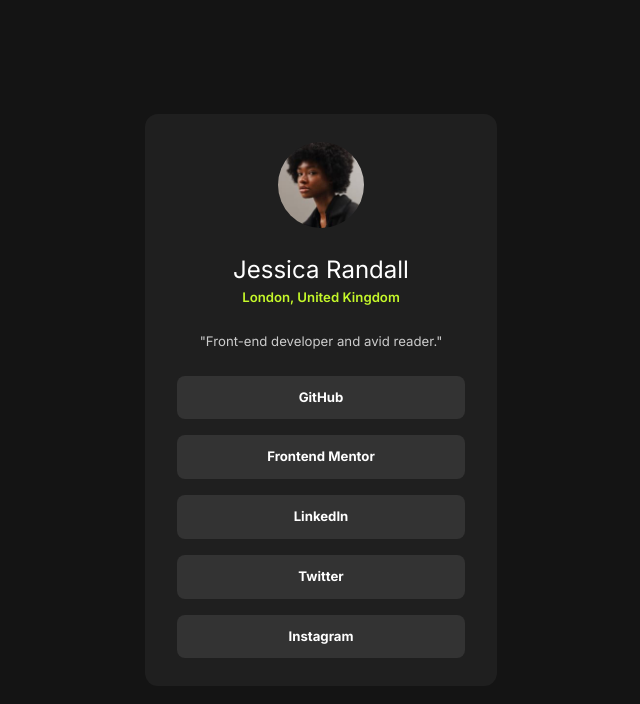
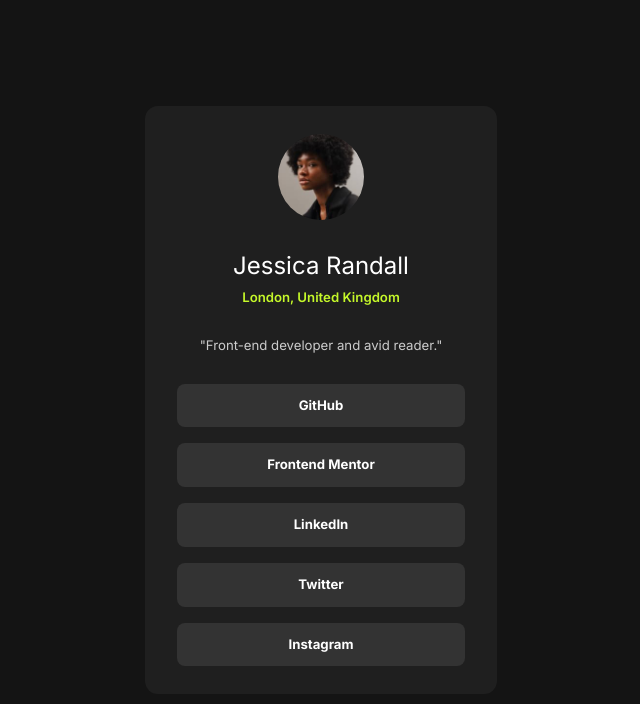
Before and after one commit to ayemteezy/social-links, a plain HTML site: page index.html in a window 1280 px wide. Shown: the whole page, without its empty margins (319-959 px from the left). Drawn offline with Linux system fonts and the light colour scheme.

Commit message:
style: changes in spacing

```diff
--- a/style.css
+++ b/style.css
@@ -85,7 +85,7 @@
 /* general styles */
 body {
   --content-padding: 1.5rem;
-  --content-spacing: 1.5rem;
+  --content-spacing: 1.75rem;
 
   background-color: var(--clr-primary-900);
   font-family: var(--ff-base);
@@ -124,6 +124,12 @@
   gap: var(--content-spacing);
 }
 
+.profile__info {
+  display: flex;
+  flex-direction: column;
+  gap: 0.25rem;
+}
+
 .profile__image {
   width: 30%;
   border-radius: 50%;
```
